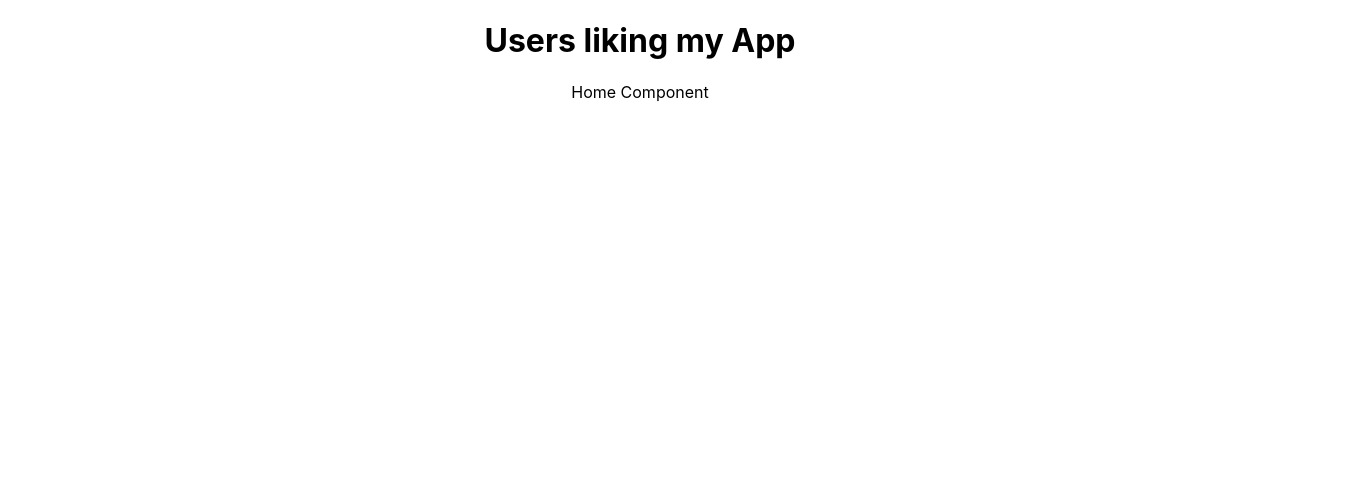
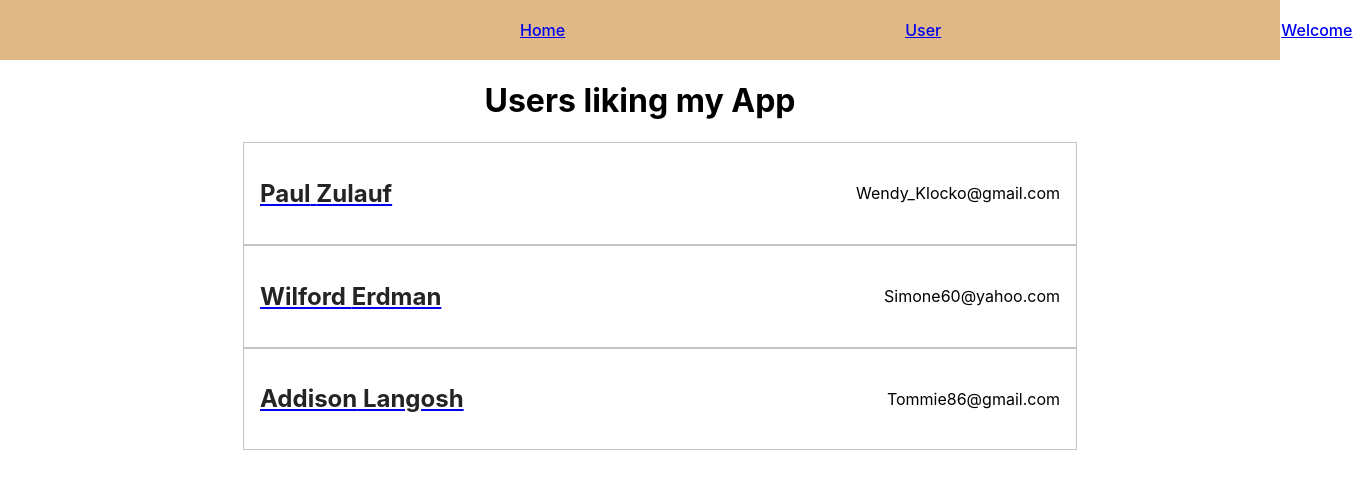
Before and after one commit to RenataCehajic/react-typescript-user-app, a React (Create React App) app: page / in a window 1280 px wide. Shown: the top 488 px of the page, 1372 px wide, since content can reach past the window. Built offline with nearby package versions, Linux system fonts and the light colour scheme.

Commit message:
Get selected user

```diff
--- a/src/App.tsx
+++ b/src/App.tsx
@@ -1,6 +1,8 @@
 import React, { useState } from "react";
+import { Routes, Route } from "react-router-dom";
 import * as faker from "faker";
 import Home from "./components/Home";
+import Navbar from "./components/Navbar";
 
 import "./App.css";
 
@@ -14,7 +16,7 @@ export type UserType = {
 function generateUsers() {
   let users: UserType[] = [];
 
-  for (let id = 1; id <= 100; id++) {
+  for (let id = 1; id <= 3; id++) {
     let firstName = faker.name.firstName();
     let lastName = faker.name.lastName();
     let email = faker.internet.email();
@@ -35,10 +37,37 @@ function generateUsers() {
 function App() {
   const users = generateUsers();
 
+  const [selectUser, setSelectUser] = useState<UserType>();
+  console.log(selectUser);
+
+  const selectUserFunction = (first_name: string, last_name: string) => {
+    const filteredUsers = users.filter((user) => {
+      if (first_name === user.first_name && last_name === user.last_name) {
+        return true;
+      } else {
+        return false;
+      }
+    });
+    return setSelectUser(filteredUsers[0]);
+  };
+
   return (
     <div className="App">
+      <Navbar />
       <h1>Users liking my App</h1>
-      <Home />
+      <Routes>
+        <Route path="/user" />
+        <Route
+          path="/"
+          element={
+            <Home
+              users={users}
+              selectUser={() => {}}
+              selectUserFunction={selectUserFunction}
+            />
+          }
+        />
+      </Routes>
     </div>
   );
 }
--- a/src/components/Home.tsx
+++ b/src/components/Home.tsx
@@ -1,7 +1,28 @@
 import React from "react";
 
-const Home = () => {
-  return <div>Home Component</div>;
+import { UserType } from "../App";
+import UserItem from "./UserItem";
+
+type HomeProps = {
+  users: UserType[];
+  selectUser: () => void;
+  selectUserFunction: (first_name: string, last_name: string) => void;
+};
+
+const Home: React.FC<HomeProps> = ({
+  users,
+  selectUserFunction,
+  selectUser,
+}) => {
+  return (
+    <div>
+      <UserItem
+        users={users}
+        selectUser={selectUser}
+        selectUserFunction={selectUserFunction}
+      />
+    </div>
+  );
 };
 
 export default Home;
--- /dev/null
+++ b/src/components/Navbar.css
@@ -0,0 +1,11 @@
+.Navbar {
+  display: flex;
+  background-color: burlywood;
+  padding-left: 200px;
+}
+
+.Link {
+  padding: 20px;
+  font-weight: 500;
+  margin-left: 300px;
+}
--- /dev/null
+++ b/src/components/Navbar.tsx
@@ -0,0 +1,31 @@
+import React from "react";
+import { NavLink } from "react-router-dom";
+
+import { UserType } from "../App";
+
+import "./Navbar.css";
+
+type NavbarProps = {
+  user?: UserType;
+};
+
+class Navbar extends React.Component<NavbarProps> {
+  render() {
+    return (
+      <div className="Navbar">
+        {" "}
+        <NavLink className="Link" to="/">
+          Home
+        </NavLink>
+        <NavLink className="Link" to="/user">
+          User
+        </NavLink>
+        <NavLink className="Link" to="/">
+          Welcome {this.props.user?.first_name}
+        </NavLink>
+      </div>
+    );
+  }
+}
+
+export default Navbar;
--- /dev/null
+++ b/src/components/UserItem.tsx
@@ -0,0 +1,71 @@
+import React from "react";
+import { Link } from "react-router-dom";
+
+import { UserType } from "../App";
+
+type UserItemProps = {
+  users: UserType[];
+  selectUser: () => void;
+  selectUserFunction: (first_name: string, last_name: string) => void;
+};
+
+const UserItem: React.FC<UserItemProps> = ({ users, selectUserFunction }) => {
+  const renderList = (): JSX.Element[] => {
+    return users.map((user) => {
+      return (
+        <li className="List">
+          <div className="List-header">
+            <Link to="/userId">
+              <h2
+                onClick={() =>
+                  selectUserFunction(user.first_name, user.last_name)
+                }
+              >
+                {user.first_name} {user.last_name}
+              </h2>
+            </Link>
+          </div>
+          <p>{user.email}</p>
+
+          {/* <p>{user.birthday}</p> */}
+        </li>
+      );
+    });
+  };
+  return <ul>{renderList()}</ul>;
+};
+
+export default UserItem;
+
+// import { UserType } from "../../App";
+// import { Link } from "react-router-dom";
+
+//Recept for what type of ingredients are going to be used
+// type UserItemProps = {
+//   users: UserType[];
+//   selectUser: () => void;
+//   selectUserFunction: (first_name: string, last_name: string) => void;
+// };
+
+//Pan - where you get the ingredients and cook them
+// export default function UserItem(props: UserItemProps) {
+//   return (
+//     <div className="Home">
+//       {props.users.map((user) => (
+//         <div style={{ marginTop: 30 }}>
+//           <Link to="/userId">
+//             <h2
+//               onClick={() =>
+//                 props.selectUserFunction(user.first_name, user.last_name)
+//               }
+//             >
+//               {user.first_name} {user.last_name}
+//             </h2>
+//           </Link>
+//         </div>
+//       ))}
+//     </div>
+//   );
+// }
+
+//onClick
--- a/src/index.tsx
+++ b/src/index.tsx
@@ -1,14 +1,17 @@
-import React from 'react';
-import ReactDOM from 'react-dom';
-import './index.css';
-import App from './App';
-import reportWebVitals from './reportWebVitals';
+import React from "react";
+import ReactDOM from "react-dom";
+import { BrowserRouter as Router } from "react-router-dom";
+import "./index.css";
+import App from "./App";
+import reportWebVitals from "./reportWebVitals";
 
 ReactDOM.render(
   <React.StrictMode>
-    <App />
+    <Router>
+      <App />
+    </Router>
   </React.StrictMode>,
-  document.getElementById('root')
+  document.getElementById("root")
 );
 
 // If you want to start measuring performance in your app, pass a function
```
